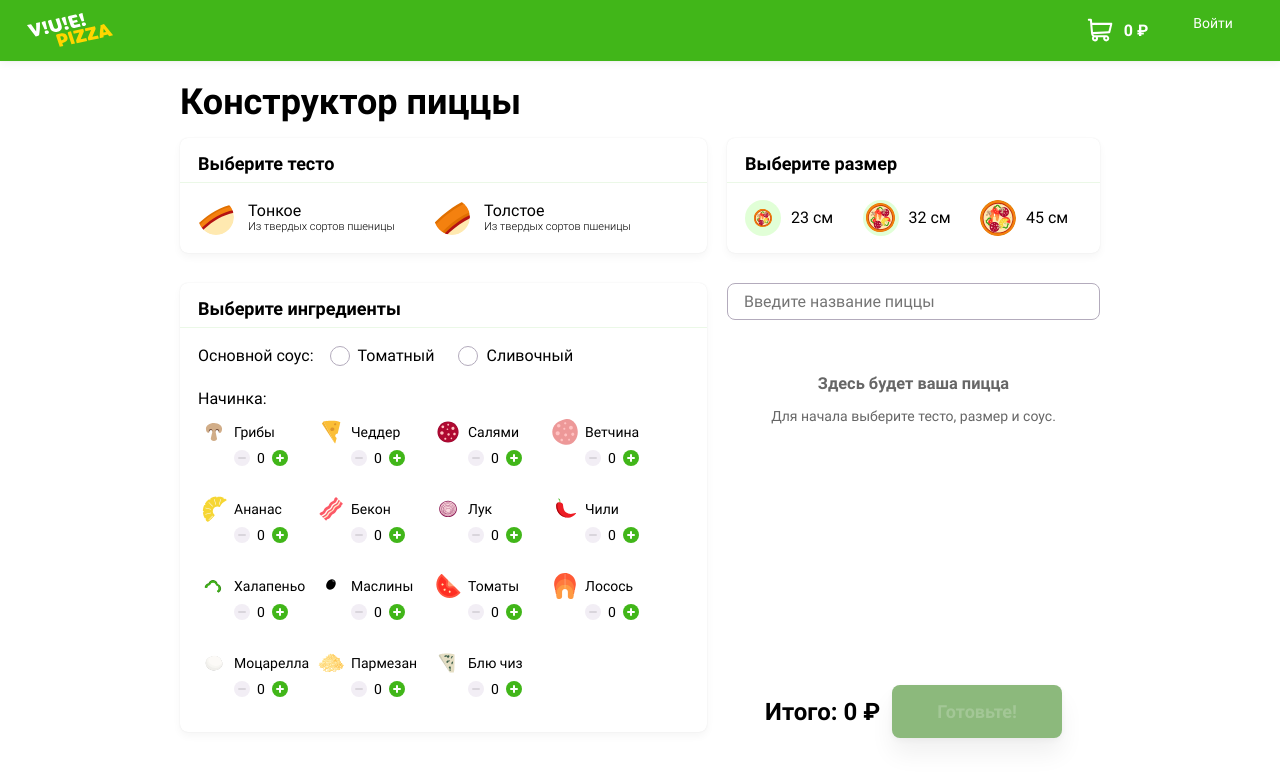
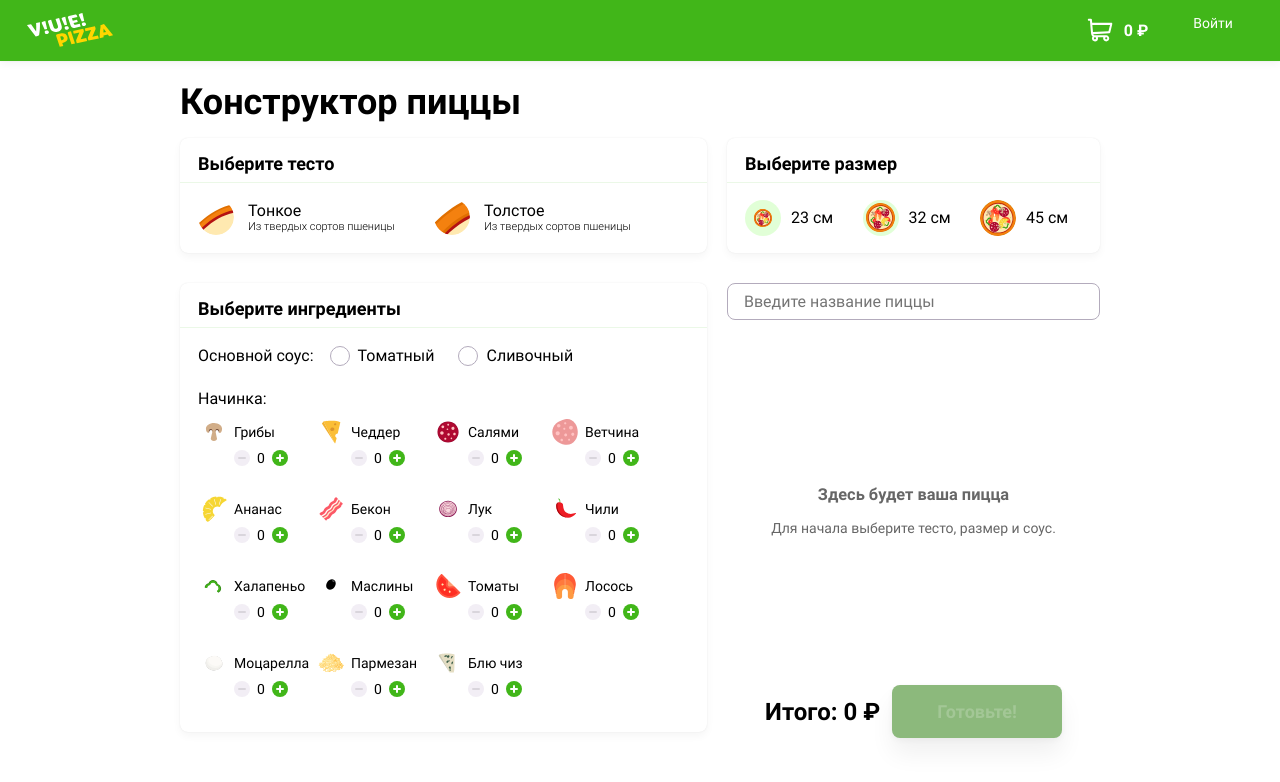
Before and after one commit to htmlacademy-vue/635515-pizza-1, a Vue app in the folder src/frontend/: page / in a window 1280 px wide. Shown: the top 782 px of the page. Built offline with nearby package versions, Linux system fonts and the light colour scheme.

Commit message:
fix: pizza center position

```diff
--- a/src/frontend/src/assets/scss/blocks/pizza.scss
+++ b/src/frontend/src/assets/scss/blocks/pizza.scss
@@ -1,14 +1,14 @@
+$SIZE_SMALL: 157px;
 .pizza {
-  position: relative;
-
   display: block;
 
   box-sizing: border-box;
-  // width: 100%;
 
   background-repeat: no-repeat;
   background-position: center;
   background-size: 100%;
+
+  position: absolute;
 
   &--foundation--large-creamy {
     background-image: url("~@/assets/img/foundation/big-creamy.svg");
@@ -30,48 +30,27 @@
     width: 100%;
   }
   &--size--normal {
-    // position: relative;
-    width: 80%;
-    top: 50%;
-    -webkit-transform: translateY(-20%);
-    -moz-transform: translateY(-20%);
-    -ms-transform: translateY(-20%);
-    -o-transform: translateY(-20%);
-    transform: translateY(-20%);
-    margin-left: auto;
-    margin-right: auto;
-    position: sticky;
+    width: 252px;
+    top: calc(50% - 252px / 2);
+    left: calc(50% - 252px / 2);
   }
   &--size--small {
-    // position: relative;
-    width: 50%;
-    top: 50%;
-    -webkit-transform: translateY(-50%);
-    -moz-transform: translateY(-50%);
-    -ms-transform: translateY(-50%);
-    -o-transform: translateY(-50%);
-    transform: translateY(-50%);
-    margin-left: auto;
-    margin-right: auto;
-    position: sticky;
+    width: 157px;
+    top: calc(50% - 157px / 2);
+    left: calc(50% - 157px / 2);
   }
 }
 
-.pizza__empty-message{
-  position: relative;
+.pizza__empty-message {
+  position: absolute;
+  width: 100%;
   display: block;
   box-sizing: border-box;
 
   text-align: center;
   color: #666;
 
-  top: 50%;
-  -webkit-transform: translateY(-50%);
-  -moz-transform: translateY(-50%);
-  -ms-transform: translateY(-50%);
-  -o-transform: translateY(-50%);
-  transform: translateY(-50%);
-  position: sticky;
+  top: 40%;
 }
 
 .pizza__wrapper {
--- a/src/frontend/src/assets/scss/layout/content.scss
+++ b/src/frontend/src/assets/scss/layout/content.scss
@@ -41,6 +41,7 @@
 }
 
 .content__constructor {
+  position: relative;
   width: 315px;
   margin-top: 25px;
   margin-right: auto;
```
